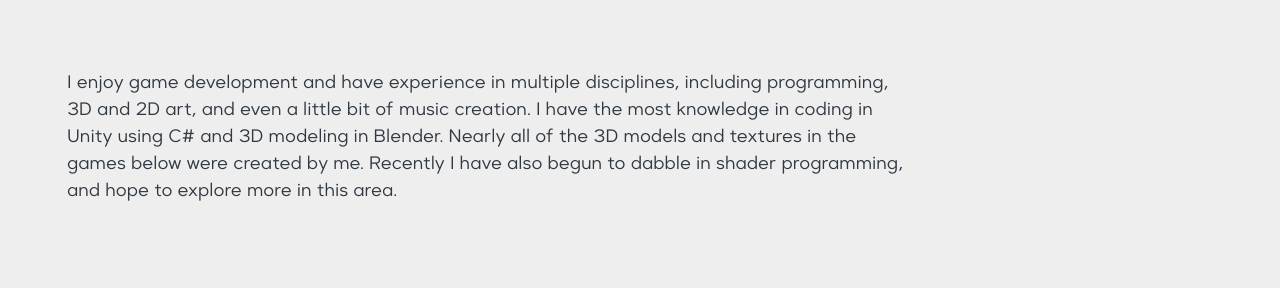
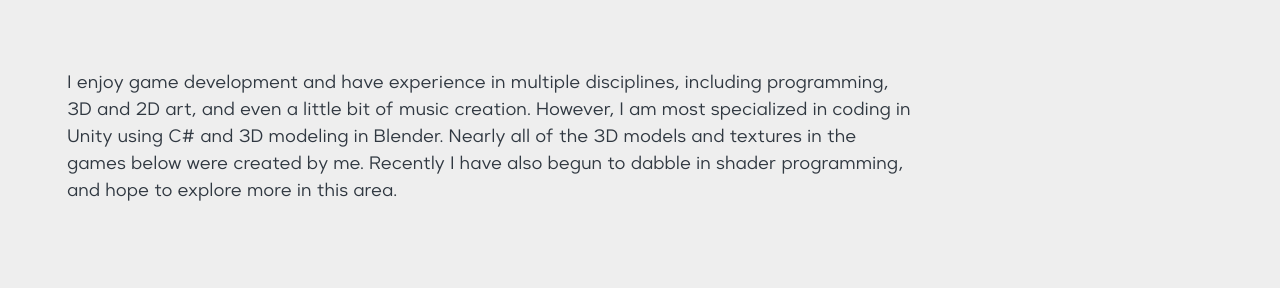
Before and after one commit to acerio98/acerio98.github.io, a Jekyll site: the page built from games.md, in a window 1280 px wide and 900 px high. Shown: the part 232-520 px from the top of the window. Built offline with Jekyll 4.4.1, drawn with Linux system fonts in a browser that asks for light colours; some web fonts are replaced.

Commit message:
Game text update

```diff
--- a/games.md
+++ b/games.md
@@ -3,7 +3,7 @@
 layout: games
 ---
 
-I enjoy game development and have experience in multiple disciplines, including programming, 3D and 2D art, and even a little bit of music creation. I have the most knowledge in coding in Unity using C# and 3D modeling in Blender. Nearly all of the 3D models and textures in the games below were created by me. Recently I have also begun to dabble in shader programming, and hope to explore more in this area.
+I enjoy game development and have experience in multiple disciplines, including programming, 3D and 2D art, and even a little bit of music creation. However, I am most specialized in coding in Unity using C# and 3D modeling in Blender. Nearly all of the 3D models and textures in the games below were created by me. Recently I have also begun to dabble in shader programming, and hope to explore more in this area.
 
 @row
 ![Equinox](https://riopelle.me/assets/pics/equinox.png)
```
